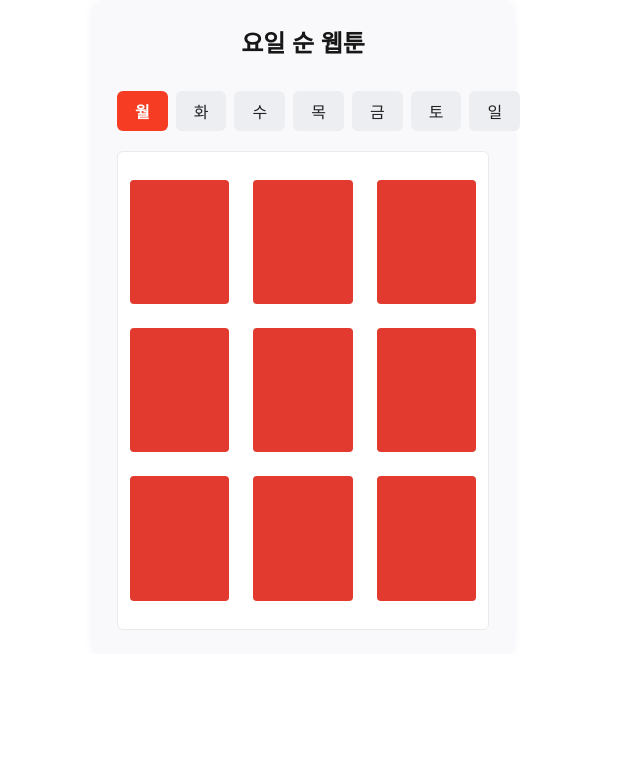
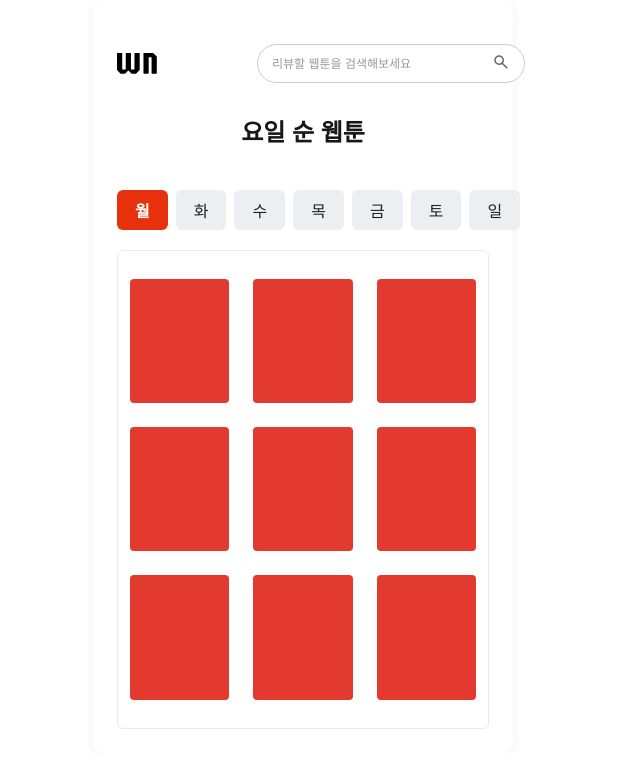
Before and after one commit to lepitaaar/webtoon-note-FE, a Next.js app: page /weekselect in a window 1280 px wide. Shown: the top 768 px of the page, without its empty margins (337-977 px from the left). Built offline with nearby package versions, Linux system fonts and the light colour scheme.

Commit message:
헤더작업
로고넣기/검색창구현했습니다.

```diff
--- a/src/app/weekselect/page.js
+++ b/src/app/weekselect/page.js
@@ -23,6 +23,28 @@ export default function WeekSelect() {
 
   return (
     <div className="weekselect-container">
+
+      <header className="header">
+        <img src="/wn.svg" alt="웹툰노트 로고" className="logo"/>
+
+
+      <div className="search-bar">
+        <input
+        type="text"
+        className="search-input"
+        placeholder="리뷰할 웹툰을 검색해보세요"
+        />
+
+        <button className="search-btn">
+          <img src="searchicon.svg" alt="검색 아이콘" className="search-icon"/>
+        </button>
+      </div>
+
+
+
+      </header>
+
+
       <h1 className="weekselect-title">요일 순 웹툰</h1>
 
       <div className="weekselect-buttons">
@@ -41,5 +63,5 @@ export default function WeekSelect() {
         {dayContents[selectedDay]}
       </div>
     </div>
-  );
+  )
 }
--- a/src/app/weekselect/weekselect.css
+++ b/src/app/weekselect/weekselect.css
@@ -4,7 +4,7 @@
   padding: 24px;
   max-width: 420px;
   margin: 0 auto;
-  background: #f9f9fb;
+  background: #ffffff;
   border-radius: 10px;
   box-shadow: 0 2px 12px rgba(20,40,170,0.06);
 }
@@ -29,7 +29,7 @@
   background: #d2d7ef;
 }
 .weekselect-btn.selected {
-  background: #f63c23;
+  background: #e7310c;
   color: #fff;
   font-weight: bold;
 }
@@ -50,4 +50,69 @@
   font-size: 1.5rem;
   font-weight: 700;
   text-align: center;
+  padding:10px;
 }
+
+.header {
+  display:flex;
+  justify-content:flex-start;
+  padding: 20px 0px;
+  gap:100px;
+  align-items:center;
+  position: relative;
+
+  width:100%;
+
+}
+
+.logo {
+  width : 40px;
+  height:auto;
+}
+
+
+/* 검색창 */
+.search-bar {
+  position: flex;  /* 화면 오른쪽 상단 고정 */
+  top: 20px;
+  right: 30px;
+  display: flex;
+  align-items: center;
+  background: #fff;
+  border: 1.5px solid #ccc;
+  border-radius: 30px; /* 둥글게 */
+  padding: 8px 14px;
+
+  z-index: 1000;
+}
+
+/* 입력창 */
+.search-input {
+  border: none;
+  outline: none;
+  font-size:12px;
+  width: 220px; /* 길이 조절 가능 */
+  color: #333;
+}
+
+.search-input::placeholder {
+  color: #999;
+}
+
+/* 돋보기 버튼 */
+.search-btn {
+  background: none;
+  border: none;
+  cursor: pointer;
+  padding: 0;
+
+
+}
+
+
+/* 아이콘 크기 */
+.search-icon {
+  width: 18px;
+  height: 18px;
+  opacity:0.6;
+}
```
Also changed, not shown: public/searchicon.svg (added), public/wn.svg (added).
